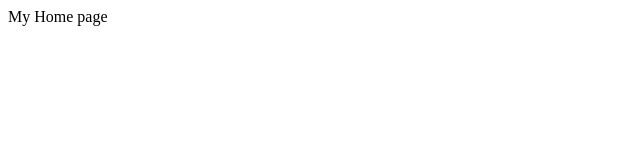
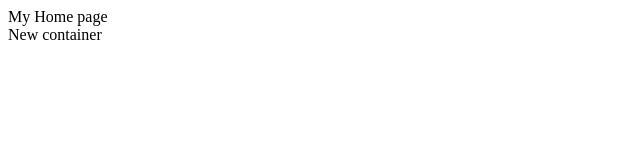
Before and after one commit to KBLabs/ExactDemo2, a plain HTML site: page index.html in a window 1280 px wide. Shown: the full height of the page, 0-640 px from the left. Drawn offline with Linux system fonts and the light colour scheme.

Commit message:
add new div

```diff
--- a/index.html
+++ b/index.html
@@ -8,5 +8,6 @@
 </head>
 <body>
     <div id="root">My Home page </div>
+    <div id="container">New container</div>
 </body>
 </html>
```
